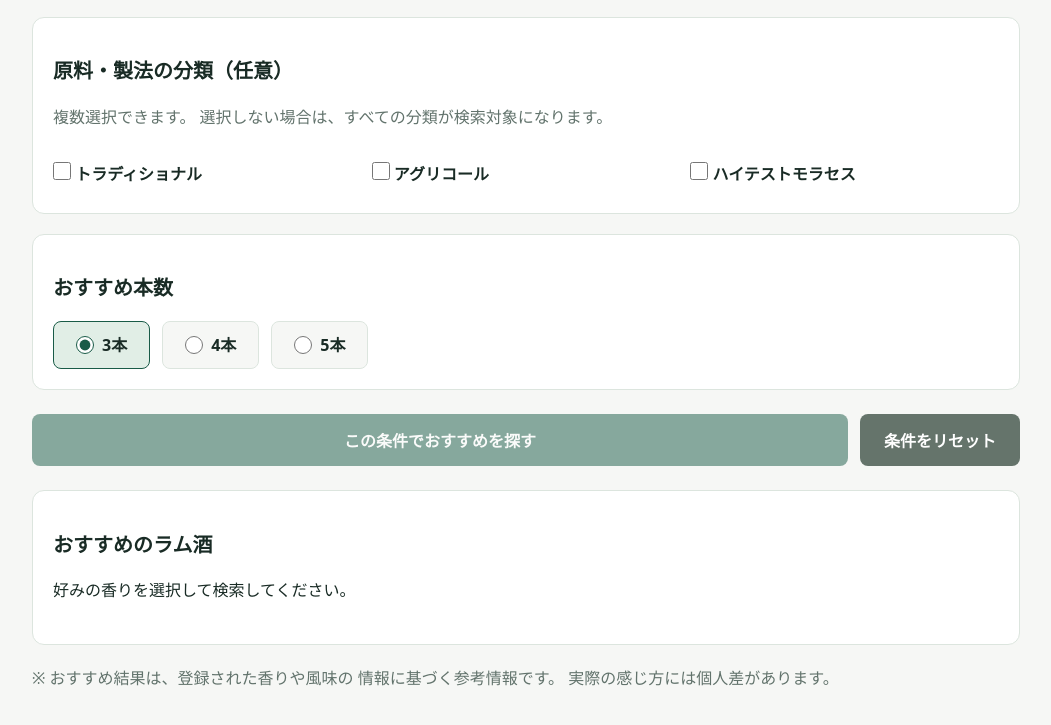
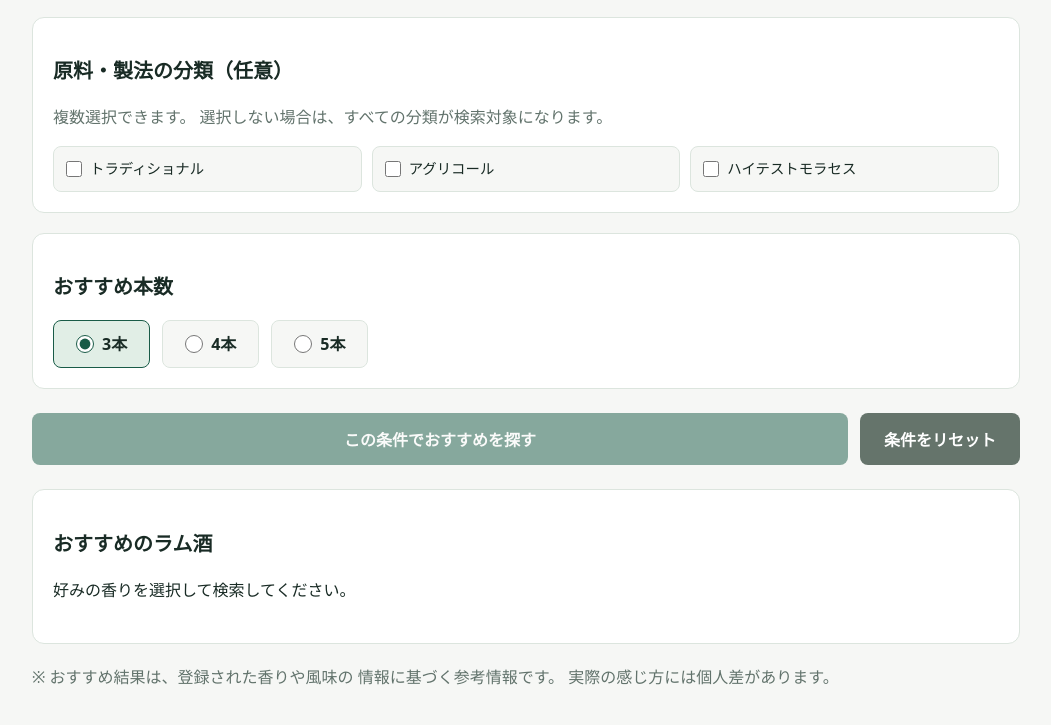
Before and after one commit to graddyman-svg/rum-tasting-site, a plain HTML site: page recommend.html in a window 1280 px wide. Shown: the part 1411-2136 px from the top of the page, without its empty margins (114-1165 px from the left). Drawn offline with Linux system fonts and the light colour scheme; no server answers.

Commit message:
Style production filter options

```diff
--- a/css/style.css
+++ b/css/style.css
@@ -369,3 +369,49 @@
   }
 
 }
+
+/* ==================================================
+   おすすめ検索：原料・製法の分類
+   ================================================== */
+
+#production-types label {
+  display: flex;
+  align-items: center;
+  gap: 8px;
+  margin: 0;
+  padding: 10px 12px;
+  border: 1px solid #dce5de;
+  border-radius: 8px;
+  background: #f6f7f5;
+  font-weight: 400;
+  font-size: 0.9rem;
+  cursor: pointer;
+}
+
+/* チェックボックス */
+#production-types input[type="checkbox"] {
+  flex-shrink: 0;
+  width: 16px;
+  height: 16px;
+  margin: 0;
+  accent-color: #195b47;
+}
+
+/* マウスを重ねたとき */
+#production-types label:hover {
+  border-color: #195b47;
+}
+
+/* 選択された項目 */
+#production-types label:has(input:checked) {
+  background: #e1eee6;
+  border-color: #195b47;
+  color: #173c32;
+  font-weight: 600;
+}
+
+/* キーボード操作時 */
+#production-types label:focus-within {
+  outline: 2px solid #195b47;
+  outline-offset: 2px;
+}
```
